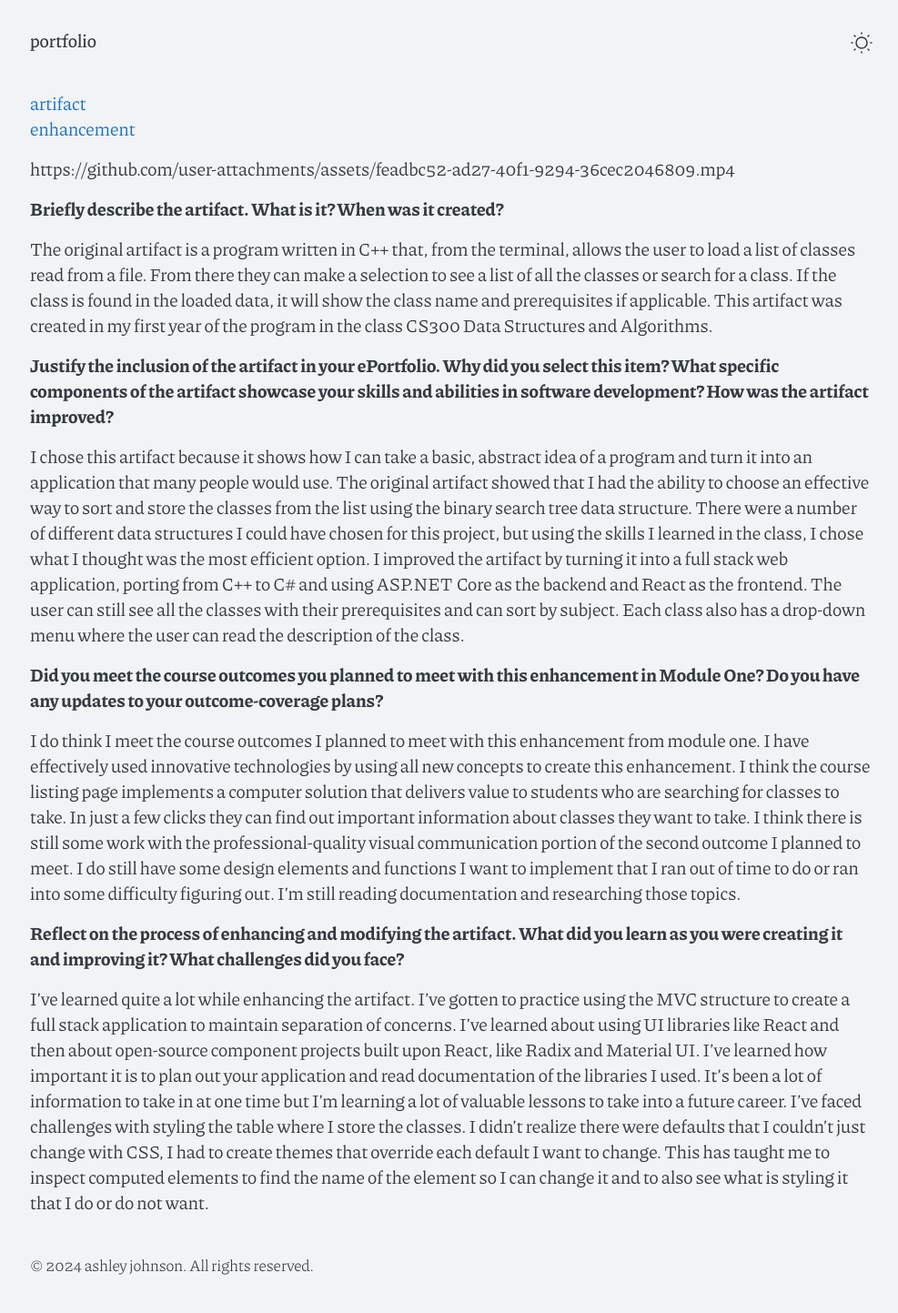
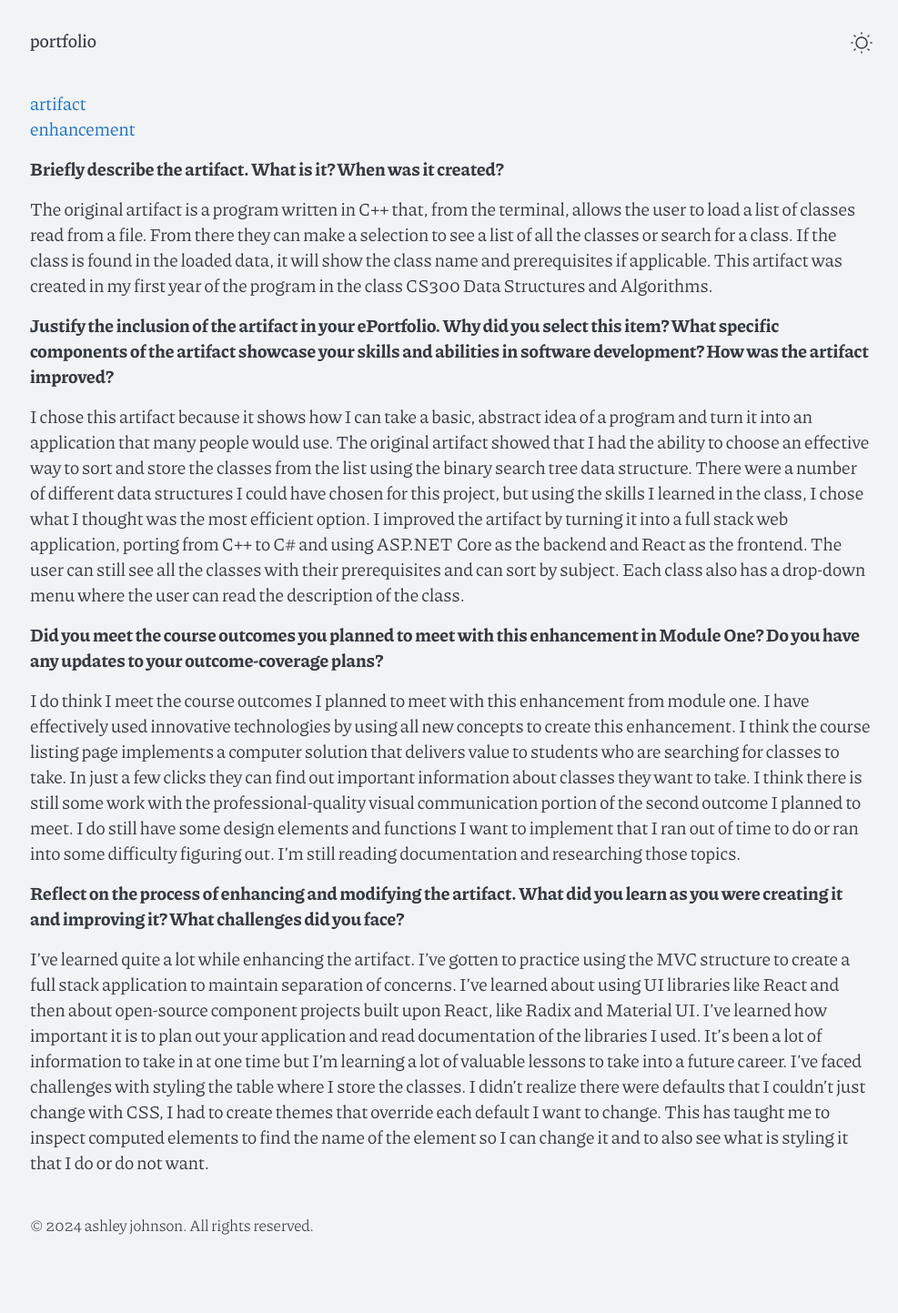
Before and after one commit to AshleyJohnson90/AshleyJohnson90.github.io, a Jekyll site: the page built from courses-page.md, in a window 1280 px wide. Shown: the whole page at 91% size, without its empty margins (144-1131 px from the left). Built offline with Jekyll 4.4.1, drawn with Linux system fonts in a browser that asks for light colours; our own code applies the rules of GitHub Pages for plain Markdown files; after the commit the page ends 1399 px from its top, so only the background shows below that; part of the change alters nothing that is shown.

Commit message:
Update courses-page.md

```diff
--- a/courses-page.md
+++ b/courses-page.md
@@ -3,7 +3,7 @@
 
 
 
-https://github.com/user-attachments/assets/feadbc52-ad27-40f1-9294-36cec2046809.mp4
+[](assets/App Demo.mp4)
 
 
 **Briefly describe the artifact. What is it? When was it created?**
```
